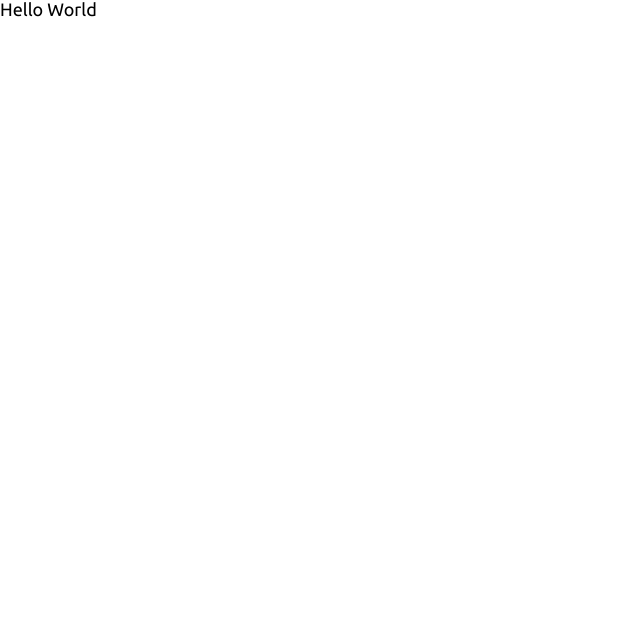
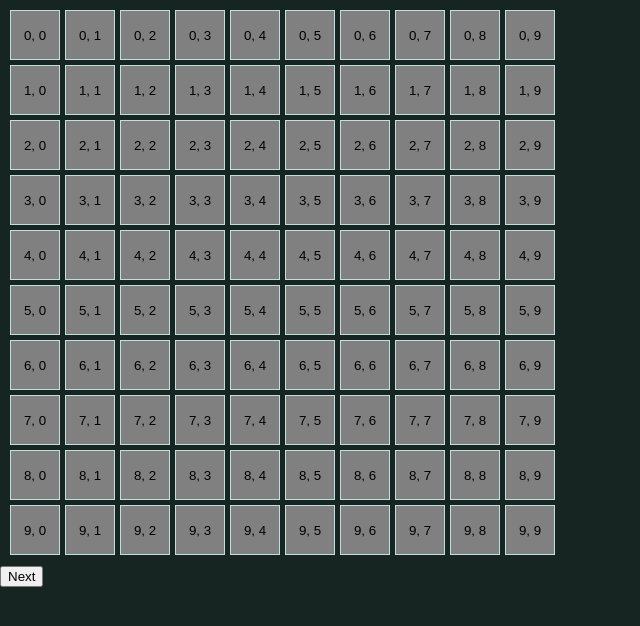
Before and after one commit to deepmind32/automata-world, a React (Vite) app: page / in a window 1280 px wide. Shown: the top 626 px of the page, without its empty margins (0-640 px from the left). Built offline with nearby package versions, Linux system fonts and the light colour scheme.

Commit message:
adds dynamic grid

```diff
--- /dev/null
+++ b/src/_components/grid/grid.jsx
@@ -0,0 +1,60 @@
+import styles from "./grid.module.css";
+import React, { useState } from "react";
+
+const colors = {
+	grey: "grey",
+	blue: "blue",
+};
+
+export default function Grid({
+	compute_next_generation,
+	size = 10,
+	default_value = 0,
+	current_color = "blue",
+}) {
+	const [grid, set_grid] = useState(
+		Array(size)
+			.fill(default_value)
+			.map((_) => Array(size).fill("grey"))
+	);
+
+	const handle_cell_clicked = (i, j) => {
+		set_grid((prev) => {
+			const new_prev = [...prev];
+			new_prev[i][j] = current_color;
+			return new_prev;
+		});
+	};
+
+	const handle_next_generation = () => {
+		set_grid((prev) => compute_next_generation(prev));
+	};
+
+	return (
+		<>
+			<div
+				className={styles["grid"]}
+				style={{
+					gridTemplateColumns: `repeat(${size}, 50px)`,
+					gridTemplateRows: `repeat(${size}, 50px)`,
+				}}
+			>
+				{grid.map((values, i) => (
+					<React.Fragment key={i}>
+						{values.map((color_key, j) => (
+							<button
+								key={j}
+								className={styles["grid__cell"]}
+								onClick={handle_cell_clicked.bind(null, i, j)}
+								style={{ backgroundColor: colors[color_key] }}
+							>
+								{i}, {j}
+							</button>
+						))}
+					</React.Fragment>
+				))}
+			</div>
+			<button onClick={handle_next_generation}>Next</button>
+		</>
+	);
+}
--- /dev/null
+++ b/src/_components/grid/grid.module.css
@@ -0,0 +1,11 @@
+.grid {
+	display: grid;
+	gap: 5px;
+	padding: 10px;
+}
+
+.grid__cell {
+	width: 50px;
+	height: 50px;
+	border: 1px solid var(--color-mint-green);
+}
--- a/src/app.jsx
+++ b/src/app.jsx
@@ -1,5 +1,10 @@
+import Grid from "./_components/grid/grid";
 import styles from "./app.module.css";
 
 export default function App() {
-	return <main>Hello World</main>
+	return (
+		<main>
+			<Grid />
+		</main>
+	);
 }
--- a/src/main.jsx
+++ b/src/main.jsx
@@ -5,7 +5,7 @@ import "./stylesheets/reset.css";
 import "./stylesheets/global.css";
 import "./stylesheets/utilities.css";
 
-import App from "./app.jsx";
+import App from "./app";
 
 createRoot(document.getElementById("root")).render(
 	<StrictMode>
--- a/src/stylesheets/global.css
+++ b/src/stylesheets/global.css
@@ -11,4 +11,6 @@
 body {
 	font-family: "Ubuntu", sans-serif;
 	font-weight: 400;
+	background-color: var(--color-gun-metal);
+	color: white;
 }
```
Also changed, not shown: src/_components/color-picker/color-picker.jsx (added, +7 -0 lines), src/_components/color-picker/color-picker.module.css (added).
